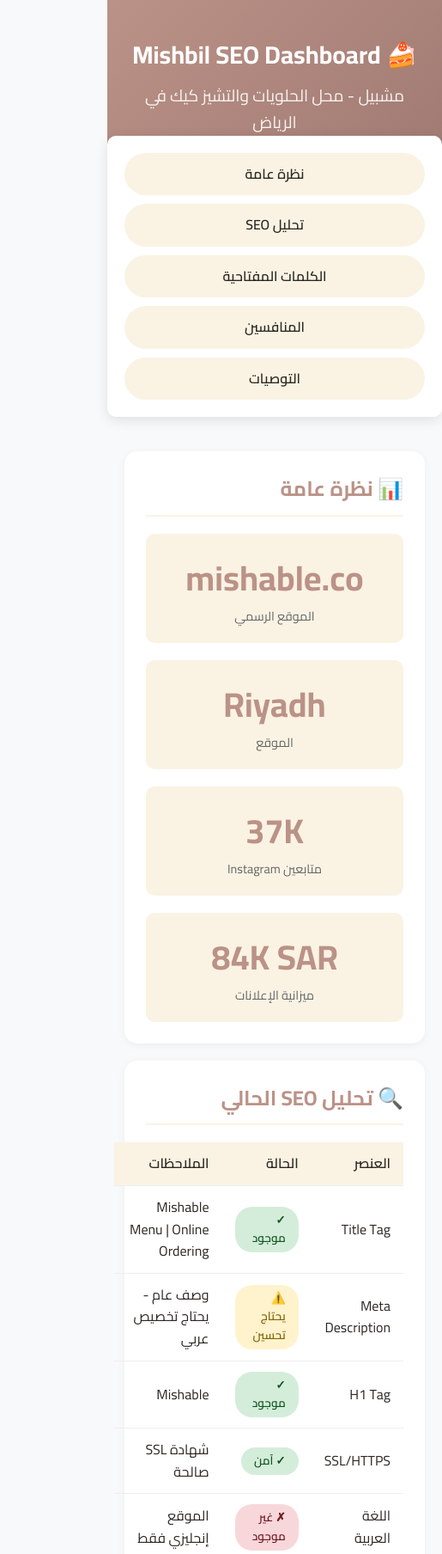
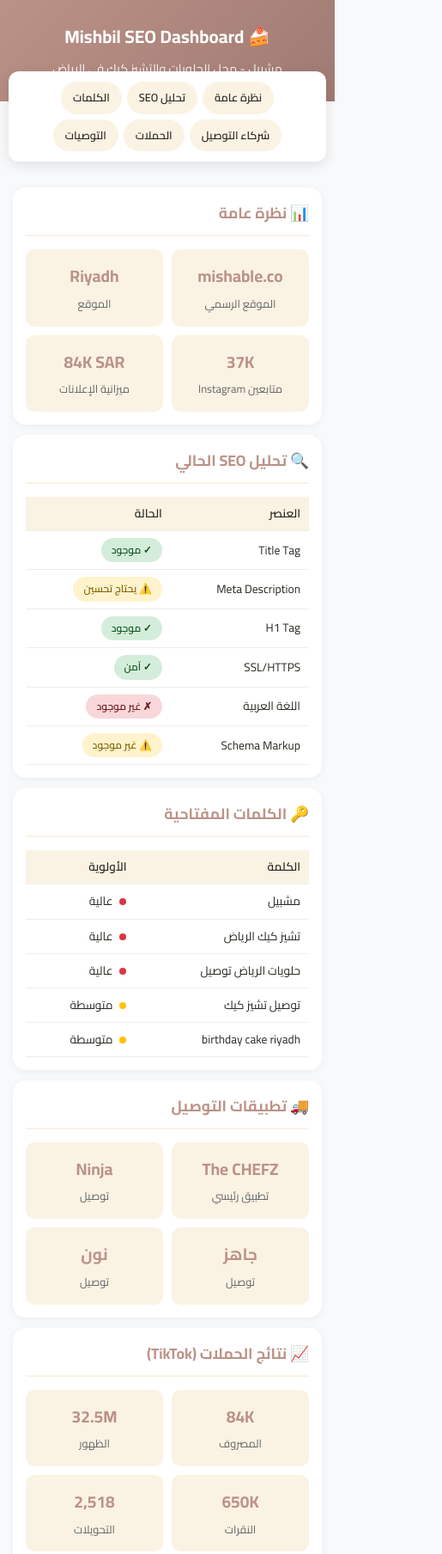
Before and after one commit to socialbalaant-svg/mishbil-seo, a plain HTML site: page index.html in a window 390 px wide. Shown: the top 1808 px of the page at 86% size, 515 px wide, since content can reach past the window. Drawn offline with Linux system fonts and the light colour scheme.

Commit message:
Update: Mobile responsive + CHEFZ as delivery partner

```diff
--- a/index.html
+++ b/index.html
@@ -2,7 +2,7 @@
 <html lang="ar" dir="rtl">
 <head>
     <meta charset="UTF-8">
-    <meta name="viewport" content="width=device-width, initial-scale=1.0">
+    <meta name="viewport" content="width=device-width, initial-scale=1.0, maximum-scale=5.0">
     <title>Mishbil SEO Dashboard | مشبيل - تقرير تحسين محركات البحث</title>
     <meta name="description" content="تقرير SEO شامل لمشبيل - محل التشيز كيك في الرياض. تحليل المنافسين، الكلمات المفتاحية، وتحسين الموقع">
     <link href="https://fonts.googleapis.com/css2?family=Cairo:wght@400;600;700&display=swap" rel="stylesheet">
@@ -16,123 +16,206 @@
             --danger: #dc3545;
             --warning: #ffc107;
         }
-        * { margin: 0; padding: 0; box-sizing: border-box; }
+        * {
+            margin: 0;
+            padding: 0;
+            box-sizing: border-box;
+            -webkit-tap-highlight-color: transparent;
+        }
+        html {
+            scroll-behavior: smooth;
+        }
         body {
             font-family: 'Cairo', sans-serif;
             background: var(--light);
             color: var(--dark);
-            line-height: 1.6;
+            line-height: 1.7;
+            font-size: 16px;
         }
         .header {
             background: linear-gradient(135deg, var(--primary), #a07a73);
             color: white;
-            padding: 40px 20px;
+            padding: 30px 15px;
             text-align: center;
         }
-        .header h1 { font-size: 2.5rem; margin-bottom: 10px; }
-        .header p { font-size: 1.2rem; opacity: 0.9; }
+        .header h1 {
+            font-size: 1.8rem;
+            margin-bottom: 8px;
+        }
+        .header p {
+            font-size: 1rem;
+            opacity: 0.9;
+        }
         .container {
             max-width: 1200px;
             margin: 0 auto;
-            padding: 20px;
+            padding: 15px;
         }
         .nav {
             display: flex;
             flex-wrap: wrap;
-            gap: 10px;
+            gap: 8px;
             justify-content: center;
-            padding: 20px;
+            padding: 15px;
             background: white;
-            border-radius: 10px;
-            margin: -40px auto 20px;
-            max-width: 800px;
+            border-radius: 12px;
+            margin: -35px auto 15px;
+            max-width: 95%;
             box-shadow: 0 4px 15px rgba(0,0,0,0.1);
         }
         .nav a {
-            padding: 12px 25px;
+            padding: 10px 18px;
             background: var(--secondary);
             color: var(--dark);
             text-decoration: none;
-            border-radius: 25px;
+            border-radius: 20px;
             font-weight: 600;
+            font-size: 0.9rem;
             transition: all 0.3s;
         }
-        .nav a:hover { background: var(--primary); color: white; }
+        .nav a:hover {
+            background: var(--primary);
+            color: white;
+        }
+        .nav a:active {
+            transform: scale(0.95);
+        }
         .card {
             background: white;
             border-radius: 15px;
-            padding: 25px;
-            margin-bottom: 20px;
+            padding: 20px;
+            margin-bottom: 15px;
             box-shadow: 0 2px 10px rgba(0,0,0,0.05);
         }
         .card h2 {
             color: var(--primary);
-            margin-bottom: 20px;
+            margin-bottom: 15px;
             padding-bottom: 10px;
             border-bottom: 2px solid var(--secondary);
+            font-size: 1.3rem;
         }
         .grid {
             display: grid;
-            grid-template-columns: repeat(auto-fit, minmax(280px, 1fr));
-            gap: 20px;
+            grid-template-columns: repeat(auto-fit, minmax(140px, 1fr));
+            gap: 12px;
         }
         .stat-box {
             background: var(--secondary);
-            padding: 20px;
+            padding: 15px 10px;
             border-radius: 10px;
             text-align: center;
         }
         .stat-box .number {
-            font-size: 2.5rem;
+            font-size: 1.5rem;
             font-weight: 700;
             color: var(--primary);
+            word-break: break-word;
         }
-        .stat-box .label { color: #666; font-size: 0.9rem; }
+        .stat-box .label {
+            color: #666;
+            font-size: 0.8rem;
+            margin-top: 5px;
+        }
         .status {
             display: inline-block;
-            padding: 5px 15px;
-            border-radius: 20px;
-            font-size: 0.85rem;
+            padding: 4px 12px;
+            border-radius: 15px;
+            font-size: 0.75rem;
             font-weight: 600;
         }
         .status.good { background: #d4edda; color: #155724; }
         .status.warning { background: #fff3cd; color: #856404; }
         .status.danger { background: #f8d7da; color: #721c24; }
+        .table-wrapper {
+            overflow-x: auto;
+            -webkit-overflow-scrolling: touch;
+        }
         table {
             width: 100%;
             border-collapse: collapse;
+            min-width: 300px;
         }
         th, td {
-            padding: 12px 15px;
+            padding: 10px 12px;
             text-align: right;
             border-bottom: 1px solid #eee;
+            font-size: 0.9rem;
         }
-        th { background: var(--secondary); font-weight: 600; }
+        th {
+            background: var(--secondary);
+            font-weight: 600;
+            white-space: nowrap;
+        }
         tr:hover { background: #fafafa; }
         .recommendations li {
-            padding: 10px 0;
+            padding: 12px 0;
             border-bottom: 1px solid #eee;
+            font-size: 0.95rem;
+        }
+        .recommendations li:last-child {
+            border-bottom: none;
         }
         .priority {
             display: inline-block;
             width: 8px;
             height: 8px;
             border-radius: 50%;
-            margin-left: 10px;
+            margin-left: 8px;
         }
         .priority.high { background: var(--danger); }
         .priority.medium { background: var(--warning); }
         .priority.low { background: var(--success); }
         .footer {
             text-align: center;
-            padding: 30px;
+            padding: 20px;
             color: #666;
-            font-size: 0.9rem;
+            font-size: 0.85rem;
         }
-        @media (max-width: 768px) {
-            .header h1 { font-size: 1.8rem; }
-            .nav { flex-direction: column; }
-            .nav a { text-align: center; }
+        /* Mobile Optimizations */
+        @media (max-width: 600px) {
+            .header h1 { font-size: 1.5rem; }
+            .header p { font-size: 0.9rem; }
+            .nav {
+                gap: 6px;
+                padding: 12px;
+            }
+            .nav a {
+                padding: 8px 14px;
+                font-size: 0.8rem;
+            }
+            .card {
+                padding: 15px;
+                margin-bottom: 12px;
+            }
+            .card h2 {
+                font-size: 1.1rem;
+            }
+            .grid {
+                grid-template-columns: repeat(2, 1fr);
+                gap: 10px;
+            }
+            .stat-box .number {
+                font-size: 1.2rem;
+            }
+            th, td {
+                padding: 8px 10px;
+                font-size: 0.85rem;
+            }
+            .table-wrapper {
+                margin: 0 -15px;
+                padding: 0 15px;
+            }
+        }
+        @media (max-width: 400px) {
+            .header {
+                padding: 25px 12px;
+            }
+            .header h1 {
+                font-size: 1.3rem;
+            }
+            .grid {
+                grid-template-columns: 1fr 1fr;
+            }
         }
     </style>
 </head>
@@ -145,8 +228,9 @@
     <nav class="nav">
         <a href="#overview">نظرة عامة</a>
         <a href="#seo">تحليل SEO</a>
-        <a href="#keywords">الكلمات المفتاحية</a>
-        <a href="#competitors">المنافسين</a>
+        <a href="#keywords">الكلمات</a>
+        <a href="#partners">شركاء التوصيل</a>
+        <a href="#campaigns">الحملات</a>
         <a href="#recommendations">التوصيات</a>
     </nav>
 
@@ -177,192 +261,154 @@
         <!-- SEO Analysis -->
         <section id="seo" class="card">
             <h2>🔍 تحليل SEO الحالي</h2>
+            <div class="table-wrapper">
                 <table>
                     <thead>
                         <tr>
                             <th>العنصر</th>
                             <th>الحالة</th>
-                        <th>الملاحظات</th>
                         </tr>
                     </thead>
                     <tbody>
                         <tr>
                             <td>Title Tag</td>
                             <td><span class="status good">✓ موجود</span></td>
-                        <td>Mishable Menu | Online Ordering</td>
                         </tr>
                         <tr>
                             <td>Meta Description</td>
                             <td><span class="status warning">⚠️ يحتاج تحسين</span></td>
-                        <td>وصف عام - يحتاج تخصيص عربي</td>
                         </tr>
                         <tr>
                             <td>H1 Tag</td>
                             <td><span class="status good">✓ موجود</span></td>
-                        <td>Mishable</td>
                         </tr>
                         <tr>
                             <td>SSL/HTTPS</td>
                             <td><span class="status good">✓ آمن</span></td>
-                        <td>شهادة SSL صالحة</td>
                         </tr>
                         <tr>
                             <td>اللغة العربية</td>
                             <td><span class="status danger">✗ غير موجود</span></td>
-                        <td>الموقع إنجليزي فقط</td>
                         </tr>
                         <tr>
                             <td>Schema Markup</td>
                             <td><span class="status warning">⚠️ غير موجود</span></td>
-                        <td>يحتاج LocalBusiness Schema</td>
-                    </tr>
-                    <tr>
-                        <td>Mobile Friendly</td>
-                        <td><span class="status good">✓ متجاوب</span></td>
-                        <td>يدعم جميع الأجهزة</td>
                         </tr>
                     </tbody>
                 </table>
+            </div>
         </section>
 
         <!-- Keywords -->
         <section id="keywords" class="card">
-            <h2>🔑 الكلمات المفتاحية المستهدفة</h2>
+            <h2>🔑 الكلمات المفتاحية</h2>
+            <div class="table-wrapper">
                 <table>
                     <thead>
                         <tr>
                             <th>الكلمة</th>
-                        <th>نوع البحث</th>
                             <th>الأولوية</th>
                         </tr>
                     </thead>
                     <tbody>
                         <tr>
                             <td>مشبيل</td>
-                        <td>Brand</td>
                             <td><span class="priority high"></span>عالية</td>
                         </tr>
                         <tr>
                             <td>تشيز كيك الرياض</td>
-                        <td>Product + Location</td>
                             <td><span class="priority high"></span>عالية</td>
                         </tr>
                         <tr>
                             <td>حلويات الرياض توصيل</td>
-                        <td>Service + Location</td>
                             <td><span class="priority high"></span>عالية</td>
                         </tr>
                         <tr>
                             <td>توصيل تشيز كيك</td>
-                        <td>Service</td>
                             <td><span class="priority medium"></span>متوسطة</td>
                         </tr>
                         <tr>
                             <td>birthday cake riyadh</td>
-                        <td>English</td>
                             <td><span class="priority medium"></span>متوسطة</td>
-                    </tr>
-                    <tr>
-                        <td>cheesecake delivery riyadh</td>
-                        <td>English</td>
-                        <td><span class="priority medium"></span>متوسطة</td>
-                    </tr>
-                    <tr>
-                        <td>حلويات عيد الرياض</td>
-                        <td>Seasonal</td>
-                        <td><span class="priority high"></span>عالية</td>
                         </tr>
                     </tbody>
                 </table>
+            </div>
         </section>
 
-        <!-- Competitors -->
-        <section id="competitors" class="card">
-            <h2>🏢 تحليل المنافسين</h2>
-            <table>
-                <thead>
-                    <tr>
-                        <th>المنافس</th>
-                        <th>النقاط القوة</th>
-                        <th>فرصنا</th>
-                    </tr>
-                </thead>
-                <tbody>
-                    <tr>
-                        <td>The CHEFZ</td>
-                        <td>تغطية واسعة، تطبيق قوي</td>
-                        <td>التركيز على التميز بالجودة</td>
-                    </tr>
-                    <tr>
-                        <td>متاجر الحلويات التقليدية</td>
-                        <td>سعر أقل، قاعدة عملاء</td>
-                        <td>التصميم العصري، التجربة الرقمية</td>
-                    </tr>
-                    <tr>
-                        <td>Cloud Kitchens</td>
-                        <td>تكلفة تشغيل أقل</td>
-                        <td>العلامة التجارية الفاخرة</td>
-                    </tr>
-                </tbody>
-            </table>
+        <!-- Delivery Partners -->
+        <section id="partners" class="card">
+            <h2>🚚 تطبيقات التوصيل</h2>
+            <div class="grid">
+                <div class="stat-box">
+                    <div class="number">The CHEFZ</div>
+                    <div class="label">تطبيق رئيسي</div>
+                </div>
+                <div class="stat-box">
+                    <div class="number">Ninja</div>
+                    <div class="label">توصيل</div>
+                </div>
+                <div class="stat-box">
+                    <div class="number">جاهز</div>
+                    <div class="label">توصيل</div>
+                </div>
+                <div class="stat-box">
+                    <div class="number">نون</div>
+                    <div class="label">توصيل</div>
+                </div>
+            </div>
         </section>
 
         <!-- Campaign Results -->
         <section id="campaigns" class="card">
-            <h2>📈 نتائج حملات الإعلانات (TikTok)</h2>
+            <h2>📈 نتائج الحملات (TikTok)</h2>
             <div class="grid">
                 <div class="stat-box">
-                    <div class="number">84,037</div>
-                    <div class="label">إجمالي المصروف (SAR)</div>
+                    <div class="number">84K</div>
+                    <div class="label">المصروف</div>
                 </div>
                 <div class="stat-box">
                     <div class="number">32.5M</div>
-                    <div class="label">إجمالي الظهور</div>
+                    <div class="label">الظهور</div>
                 </div>
                 <div class="stat-box">
                     <div class="number">650K</div>
-                    <div class="label">إجمالي النقرات</div>
+                    <div class="label">النقرات</div>
                 </div>
                 <div class="stat-box">
                     <div class="number">2,518</div>
-                    <div class="label">إجمالي التحويلات</div>
+                    <div class="label">التحويلات</div>
                 </div>
             </div>
             <br>
+            <div class="table-wrapper">
                 <table>
                     <thead>
                         <tr>
                             <th>الحملة</th>
                             <th>المصروف</th>
-                        <th>الظهور</th>
                             <th>التحويلات</th>
-                        <th>النتيجة</th>
                         </tr>
                     </thead>
                     <tbody>
                         <tr>
                             <td>العيد</td>
                             <td>1,502 SAR</td>
-                        <td>531K</td>
-                        <td>2,518 ✅</td>
-                        <td><span class="status good">ممتاز</span></td>
+                            <td><span class="status good">2,518 ✅</span></td>
                         </tr>
                         <tr>
                             <td>The CHEFZ (مؤثرين)</td>
                             <td>21,517 SAR</td>
-                        <td>3.1M</td>
-                        <td>0</td>
-                        <td><span class="status danger">يحتاج مراجعة</span></td>
+                            <td><span class="status danger">0</span></td>
                         </tr>
                         <tr>
                             <td>كيك العيد (Domeable)</td>
                             <td>3,148 SAR</td>
-                        <td>901K</td>
-                        <td>0</td>
-                        <td><span class="status danger">بدون نتائج</span></td>
+                            <td><span class="status danger">0</span></td>
                         </tr>
                     </tbody>
                 </table>
+            </div>
         </section>
 
         <!-- Recommendations -->
@@ -371,39 +417,39 @@
             <ul class="recommendations">
                 <li>
                     <span class="priority high"></span>
-                    <strong>إضافة وصف عربي:</strong> إنشاء Meta Description مخصصة باللغة العربية تصف التشيز كيك والنكهات السعودية
+                    <strong>وصف عربي:</strong> إضافة Meta Description عربي عن التشيز كيك
                 </li>
                 <li>
                     <span class="priority high"></span>
-                    <strong>إنشاء Google Business Profile:</strong> لتسهيل ظهور الموقع في البحث المحلي
+                    <strong>Google Business Profile:</strong> للظهور في البحث المحلي
                 </li>
                 <li>
                     <span class="priority high"></span>
-                    <strong>إضافة Schema Markup:</strong> LocalBusiness + Restaurant Schema
+                    <strong>Schema Markup:</strong> LocalBusiness Schema
+                </li>
+                <li>
+                    <span class="priority high"></span>
+                    <strong>تحسين CHEFZ:</strong> تحديث المنتجات والأسعار
                 </li>
                 <li>
                     <span class="priority medium"></span>
-                    <strong>تحسين محتوى Instagram:</strong>67K متابع - فرصة كبيرة للتحويل
+                    <strong>Instagram:</strong> 37K متابع - فرصة تحويل كبيرة
                 </li>
                 <li>
                     <span class="priority medium"></span>
-                    <strong>ربط أكواد التتبع:</strong> جميع حملات المؤثرين تحتاج UTM parameters
-                </li>
-                <li>
-                    <span class="priority medium"></span>
-                    <strong>إنشاء مدونة:</strong> مقالات عن الحلويات السعودية والنكهات الموسمية
+                    <strong>UTM Tracking:</strong> ربط حملات المؤثرين بأكواد تتبع
                 </li>
                 <li>
                     <span class="priority low"></span>
-                    <strong>Google Ads:</strong> الحملات الصيفية للـ Summer Box
+                    <strong>مدونة:</strong> مقالات عن الحلويات السعودية
                 </li>
             </ul>
         </section>
     </div>
 
     <footer class="footer">
-        <p>🍰 Mishbil SEO Dashboard | Socialbalaant</p>
-        <p>آخر تحديث: أبريل 2026</p>
+        <p>🍰 Mishbil SEO | Socialbalaant</p>
+        <p>أبريل 2026</p>
     </footer>
 </body>
 </html>
```
Lines whose indentation alone changed are shown as unchanged.
